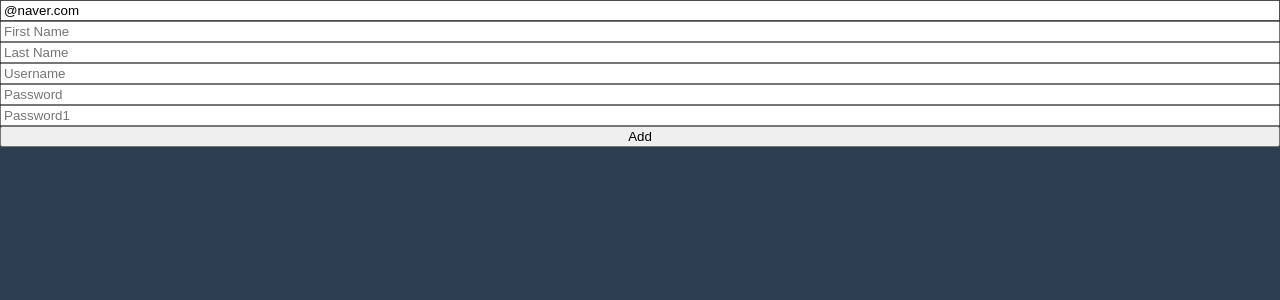
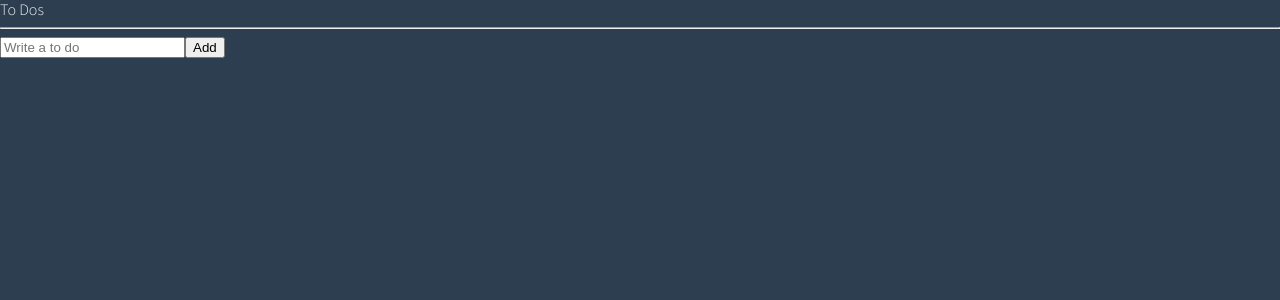
Before and after one commit to Nanco-L/nomadcoder-react-master-class-chap6, a React (Create React App) app: page / in a window 1280 px wide. Shown: the top 300 px of the page. Built offline with nearby package versions, Linux system fonts and the light colour scheme.

Commit message:
Until Lecture #6.12

```diff
--- a/src/App.tsx
+++ b/src/App.tsx
@@ -1,5 +1,5 @@
 import { createGlobalStyle } from "styled-components";
-import ToDoList from "./ToDoList";
+import ToDoList from "./components/ToDoList";
 
 const GlobalStyle = createGlobalStyle`
     @import url('https://fonts.googleapis.com/css2?family=Source+Sans+Pro:wght@300;400&display=swap');
--- a/src/ToDoList.tsx
+++ /dev/null
@@ -1,96 +0,0 @@
-import { useForm } from "react-hook-form";
-
-interface IForm {
-    email: string;
-    firstName: string;
-    lastName: string;
-    username: string;
-    password: string;
-    password1: string;
-    extraError?: string;
-}
-
-function ToDoList() {
-    const {
-        register,
-        handleSubmit,
-        formState: { errors },
-        setError,
-    } = useForm<IForm>({
-        defaultValues: {
-            email: "@naver.com",
-        },
-    });
-    const onValid = (data: IForm) => {
-        if (data.password !== data.password1) {
-            setError(
-                "password1",
-                { message: "Passwords are not the same" },
-                { shouldFocus: true }
-            );
-        }
-        // setError("extraError", { message: "Server offline" });
-    };
-    console.log(errors);
-    return (
-        <div>
-            <form
-                style={{ display: "flex", flexDirection: "column" }}
-                onSubmit={handleSubmit(onValid)}
-            >
-                <input
-                    {...register("email", {
-                        required: "Email is required",
-                        pattern: {
-                            value: /^[A-Za-z0-9._%+-]+@naver.com$/,
-                            message: "Only naver.com emails allowed",
-                        },
-                    })}
-                    placeholder="Email"
-                />
-                <span>{errors?.email?.message}</span>
-                <input
-                    {...register("firstName", { required: "write here" })}
-                    placeholder="First Name"
-                />
-                <span>{errors?.firstName?.message}</span>
-                <input
-                    {...register("lastName", { required: "write here" })}
-                    placeholder="Last Name"
-                />
-                <span>{errors?.lastName?.message}</span>
-                <input
-                    {...register("username", {
-                        required: "write here",
-                        minLength: 10,
-                    })}
-                    placeholder="Username"
-                />
-                <span>{errors?.username?.message}</span>
-                <input
-                    {...register("password", {
-                        required: "write here",
-                        minLength: 5,
-                    })}
-                    placeholder="Password"
-                />
-                <span>{errors?.password?.message}</span>
-                <input
-                    {...register("password1", {
-                        required: "Password is required",
-                        minLength: {
-                            value: 5,
-                            message: "Your password is too short.",
-                        },
-                    })}
-                    placeholder="Password1"
-                />
-                <span>{errors?.password1?.message}</span>
-                <button>Add</button>
-                <span>{errors?.extraError?.message}</span>
-            </form>
-        </div>
-    );
-}
-
-export default ToDoList;
--- /dev/null
+++ b/src/atoms.tsx
@@ -0,0 +1,12 @@
+import { atom } from "recoil";
+
+export interface IToDo {
+    text: string;
+    id: number;
+    category: "TO_DO" | "DOING" | "DONE";
+}
+
+export const toDoState = atom<IToDo[]>({
+    key: "toDo",
+    default: [],
+});
--- /dev/null
+++ b/src/components/CreateToDo.tsx
@@ -0,0 +1,35 @@
+import { useForm } from "react-hook-form";
+import { useSetRecoilState } from "recoil";
+import { toDoState } from "../atoms";
+
+interface IForm {
+    toDo: string;
+}
+
+function CreateToDo() {
+    const setToDos = useSetRecoilState(toDoState);
+    const { register, handleSubmit, setValue } = useForm<IForm>();
+    const handleValid = ({ toDo }: IForm) => {
+        setToDos((prev) => [
+            { text: toDo, id: Date.now(), category: "TO_DO" },
+            ...prev,
+        ]);
+        setValue("toDo", "");
+    };
+    return (
+        <form onSubmit={handleSubmit(handleValid)}>
+            <input
+                {...register("toDo", {
+                    required: {
+                        value: true,
+                        message: "Please write a to do",
+                    },
+                })}
+                placeholder="Write a to do"
+            />
+            <button>Add</button>
+        </form>
+    );
+}
+
+export default CreateToDo;
--- /dev/null
+++ b/src/components/ToDo.tsx
@@ -0,0 +1,21 @@
+import { IToDo } from "../atoms";
+
+function ToDo({ text, category }: IToDo) {
+    const onClick = (newCategory: IToDo["category"]) => {};
+    return (
+        <li>
+            <span>{text}</span>
+            {category !== "TO_DO" && (
+                <button onClick={() => onClick("TO_DO")}>To Do</button>
+            )}
+            {category !== "DOING" && (
+                <button onClick={() => onClick("DOING")}>Doing</button>
+            )}
+            {category !== "DONE" && (
+                <button onClick={() => onClick("DONE")}>Done</button>
+            )}
+        </li>
+    );
+}
+
+export default ToDo;
--- /dev/null
+++ b/src/components/ToDoList.tsx
@@ -0,0 +1,24 @@
+import { useForm } from "react-hook-form";
+import { useRecoilValue } from "recoil";
+import CreateToDo from "./CreateToDo";
+import ToDo from "./ToDo";
+import { toDoState } from "../atoms";
+
+function ToDoList() {
+    const toDos = useRecoilValue(toDoState);
+
+    return (
+        <div>
+            <h1>To Dos</h1>
+            <hr />
+            <CreateToDo />
+            <ul>
+                {toDos.map((val) => (
+                    <ToDo key={val.id} {...val} />
+                ))}
+            </ul>
+        </div>
+    );
+}
+
+export default ToDoList;
```
